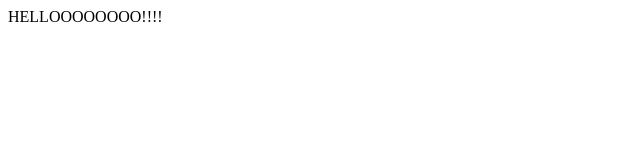
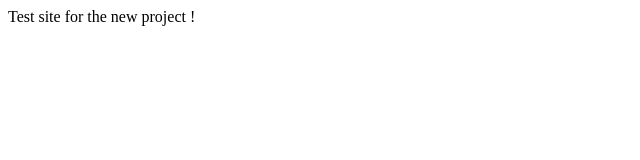
Before and after one commit to manojpandey/zeblet, a plain HTML site: page index.html in a window 1280 px wide. Shown: the full height of the page, 0-640 px from the left. Drawn offline with Linux system fonts and the light colour scheme.

Commit message:
Random change

```diff
--- a/index.html
+++ b/index.html
@@ -3,7 +3,7 @@
 <head>
   <title> Zeblet </title>
   <body>
-    HELLOOOOOOOO!!!!
+    Test site for the new project !
   </body>
 
 </head>
```
